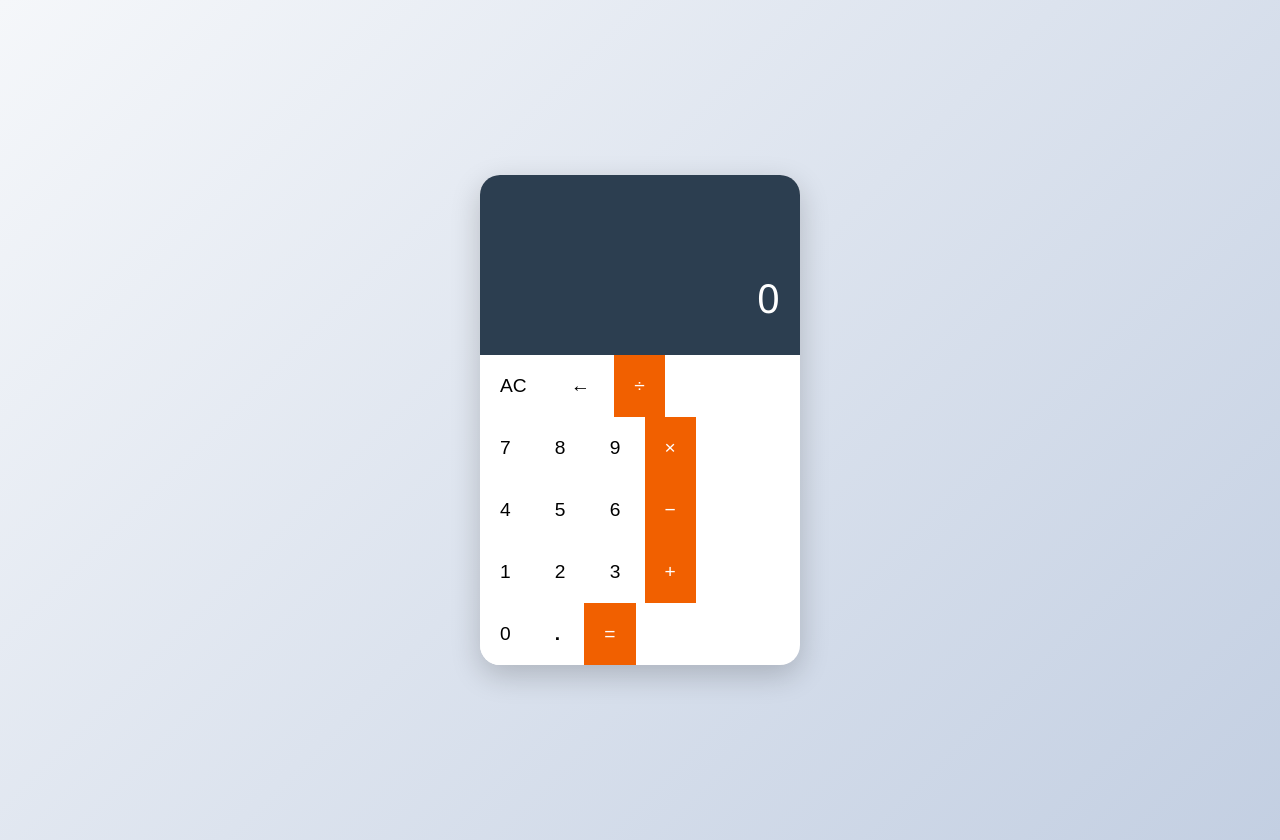
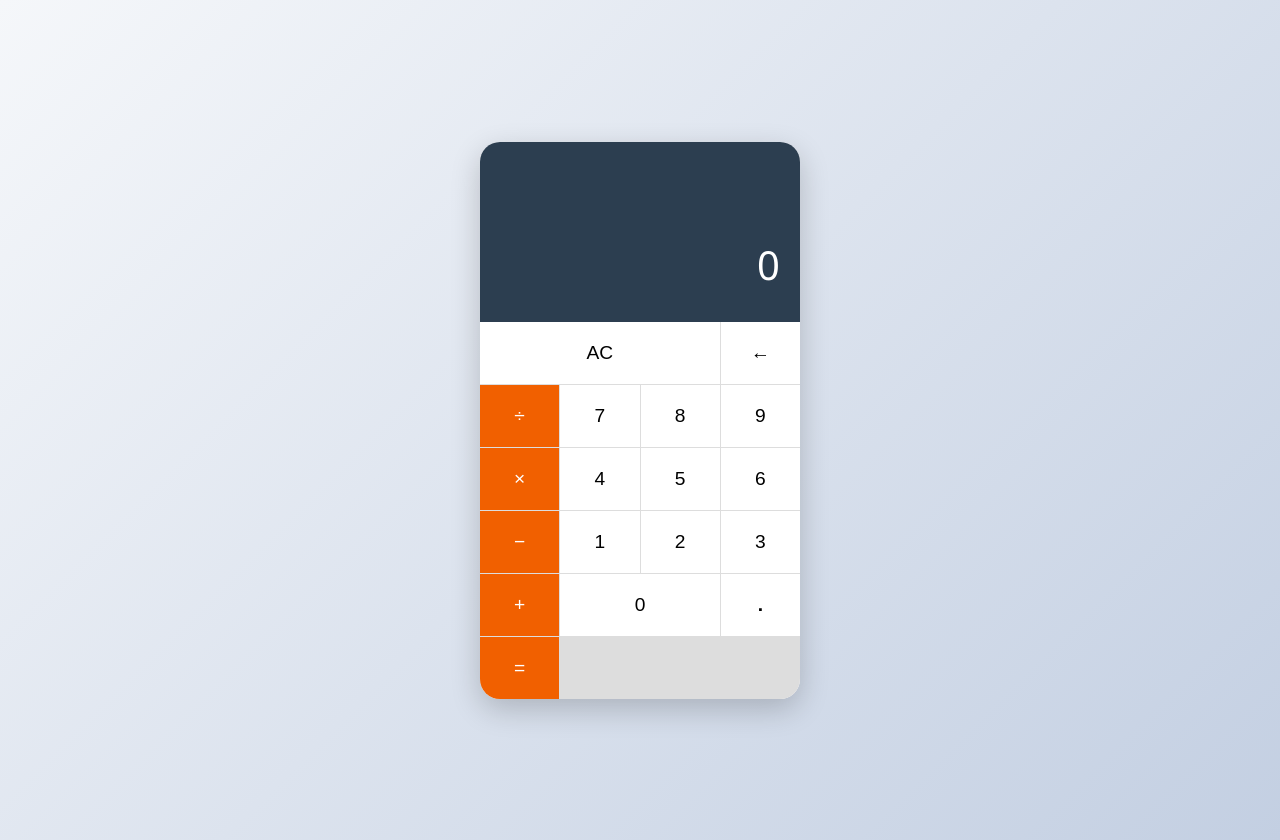
Before and after one commit to Kositany/MyCalculator, a website: page index.html in a window 1280 px wide. Drawn offline with Linux system fonts and the light colour scheme.

Commit message:
Update index.html

```diff
--- a/index.html
+++ b/index.html
@@ -10,33 +10,29 @@
 <body>
  <section id="calculator">
     <div class="display" id="display">0</div>
-  <div class="first-row clear" id="first-row">
-    <button class="button" value="ac">AC</button>
+    <div class="button-container">
+      <button class="button clear" value="ac">AC</button>
       <button class="button" value="backspace">←</button>
       <button class="button symbol" value="/">÷</button>
-  </div>
-  <div class="second-row" id="second-row">
+
       <button class="button" value="7">7</button>
       <button class="button" value="8">8</button>
       <button class="button" value="9">9</button>
       <button class="button symbol" value="*">×</button>
-  </div>
-  <div class="third-row" id="third-row">
+
       <button class="button" value="4">4</button>
       <button class="button" value="5">5</button>
       <button class="button" value="6">6</button>
       <button class="button symbol" value="-">−</button>
-  </div>
-  <div class="fourth-row" id="fourth-row">
+
       <button class="button" value="1">1</button>
       <button class="button" value="2">2</button>
       <button class="button" value="3">3</button>
       <button class="button symbol" value="+">+</button>
-  </div>
-  <div class="last-row" id="last-row">
-    <button class="button" value="0">0</button>
+
+      <button class="button zero" value="0">0</button>
       <button class="button" value="."><span class="period">.</span></button>
-    <button class="button symbol" value="=">=</button>
+      <button class="button symbol equals" value="=">=</button>
     </div>
   </section>
 <script src="index.js"></script>
```
Lines whose indentation alone changed are shown as unchanged.
